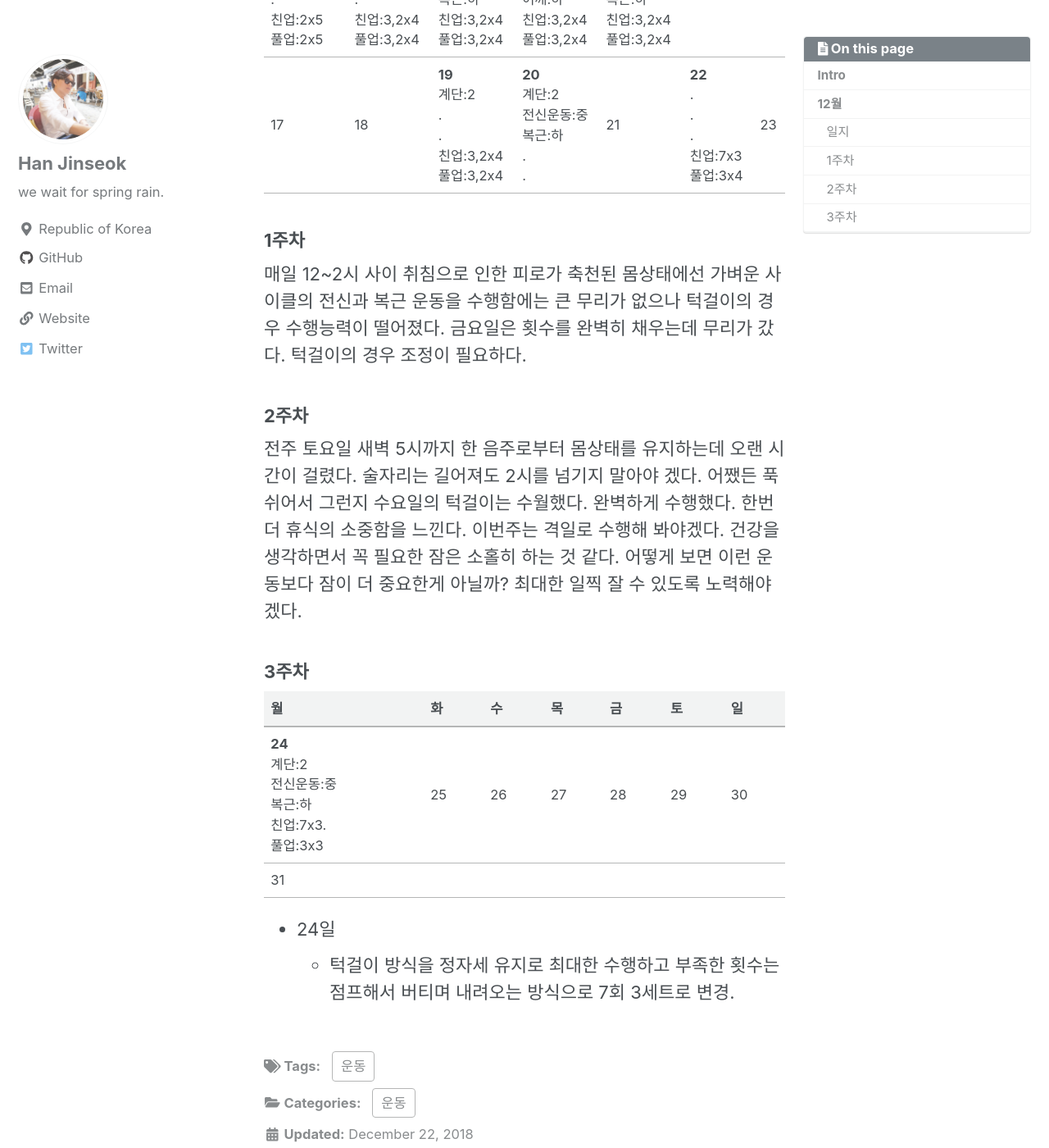
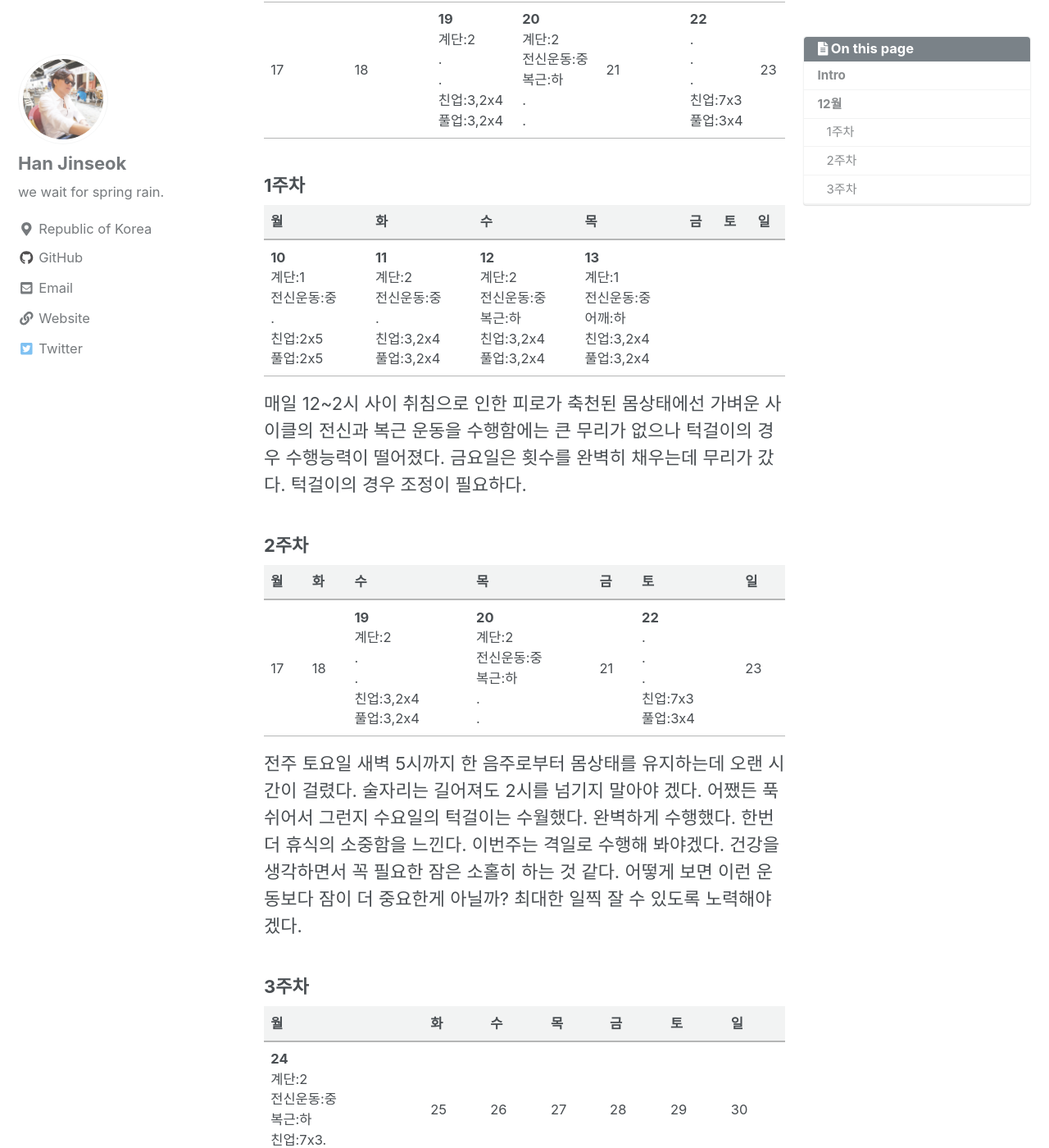
Before and after one commit to moregorenine/moregorenine.github.io, a Jekyll site: the page built from _posts/exercise/2018-12-10-exercise.md, in a window 1280 px wide and 1400 px high, scrolled down 1662 px. Shown: the whole window at 82% size. Built offline with Jekyll 4.4.1, drawn with Linux system fonts in a browser that asks for light colours; nearby versions of some CDN libraries; comment, search, counter and statistics services are not loaded; a style sheet for code colours, icons or effects is not loaded.

Commit message:
Update 2018-12-10-exercise.md

```diff
--- a/_posts/exercise/2018-12-10-exercise.md
+++ b/_posts/exercise/2018-12-10-exercise.md
@@ -31,17 +31,25 @@ toc_sticky: true
 
 ## 12월
 
-### 일지
-
 | 월 | 화 | 수 | 목 | 금 | 토 | 일 |
 |:---|:---|:---|:---|:---|:---|:---|
 | **10**<br>계단:1<br>전신운동:중<br>.<br>친업:2x5<br>풀업:2x5 | **11**<br>계단:2<br>전신운동:중<br>.<br>친업:3,2x4<br>풀업:3,2x4 | **12**<br>계단:2<br>전신운동:중<br>복근:하<br>친업:3,2x4<br>풀업:3,2x4 | **13**<br>계단:1<br>전신운동:중<br>어깨:하<br>친업:3,2x4<br>풀업:3,2x4 | **14**<br>계단:2<br>전신운동:중<br>복근:하<br>친업:3,2x4<br>풀업:3,2x4 | 15 | 16 |
 | 17 | 18 | **19**<br>계단:2<br>.<br>.<br>친업:3,2x4<br>풀업:3,2x4 | **20**<br>계단:2<br>전신운동:중<br>복근:하<br>.<br>. | 21 | **22**<br>.<br>.<br>.<br>친업:7x3<br>풀업:3x4 | 23 |
 
 ### 1주차
+
+| 월 | 화 | 수 | 목 | 금 | 토 | 일 |
+|:---|:---|:---|:---|:---|:---|:---|
+| **10**<br>계단:1<br>전신운동:중<br>.<br>친업:2x5<br>풀업:2x5 | **11**<br>계단:2<br>전신운동:중<br>.<br>친업:3,2x4<br>풀업:3,2x4 | **12**<br>계단:2<br>전신운동:중<br>복근:하<br>친업:3,2x4<br>풀업:3,2x4 | **13**<br>계단:1<br>전신운동:중<br>어깨:하<br>친업:3,2x4<br>풀업:3,2x4 |
+
 매일 12~2시 사이 취침으로 인한 피로가 축천된 몸상태에선 가벼운 사이클의 전신과 복근 운동을 수행함에는 큰 무리가 없으나 턱걸이의 경우 수행능력이 떨어졌다. 금요일은 횟수를 완벽히 채우는데 무리가 갔다. 턱걸이의 경우 조정이 필요하다.
 
 ### 2주차
+
+| 월 | 화 | 수 | 목 | 금 | 토 | 일 |
+|:---|:---|:---|:---|:---|:---|:---|
+| 17 | 18 | **19**<br>계단:2<br>.<br>.<br>친업:3,2x4<br>풀업:3,2x4 | **20**<br>계단:2<br>전신운동:중<br>복근:하<br>.<br>. | 21 | **22**<br>.<br>.<br>.<br>친업:7x3<br>풀업:3x4 | 23 |
+
 전주 토요일 새벽 5시까지 한 음주로부터 몸상태를 유지하는데 오랜 시간이 걸렸다. 술자리는 길어져도 2시를 넘기지 말아야 겠다. 어쨌든 푹 쉬어서 그런지 수요일의 턱걸이는 수월했다. 완벽하게 수행했다. 한번 더 휴식의 소중함을 느낀다. 이번주는 격일로 수행해 봐야겠다. 건강을 생각하면서 꼭 필요한 잠은 소홀히 하는 것 같다. 어떻게 보면 이런 운동보다 잠이 더 중요한게 아닐까? 최대한 일찍 잘 수 있도록 노력해야 겠다.
 
 ### 3주차
@@ -49,7 +57,6 @@ toc_sticky: true
 | 월 | 화 | 수 | 목 | 금 | 토 | 일 |
 |:---|:---|:---|:---|:---|:---|:---|
 | **24**<br>계단:2<br>전신운동:중<br>복근:하<br>친업:7x3.<br>풀업:3x3 | 25 | 26 | 27 | 28 | 29 | 30 |
-| 31 |    |    |    |    |    |    |
 
 * 24일
   * 턱걸이 방식을 정자세 유지로 최대한 수행하고 부족한 횟수는 점프해서 버티며 내려오는 방식으로 7회 3세트로 변경.
```
